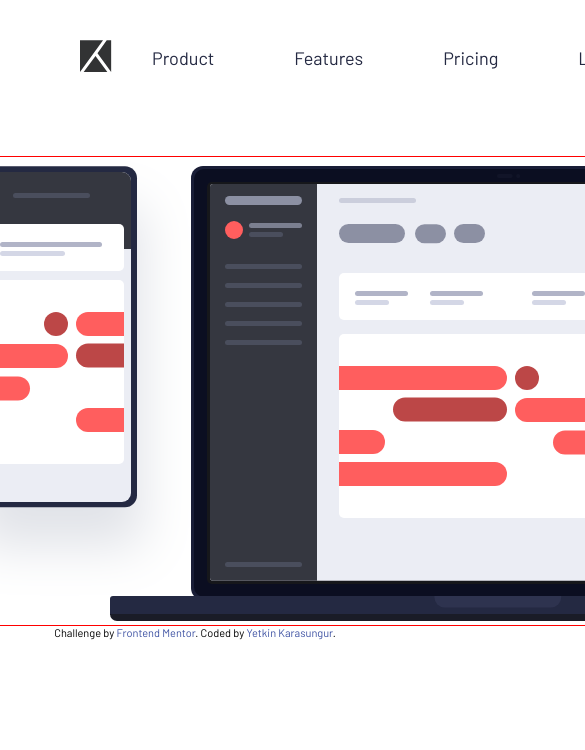
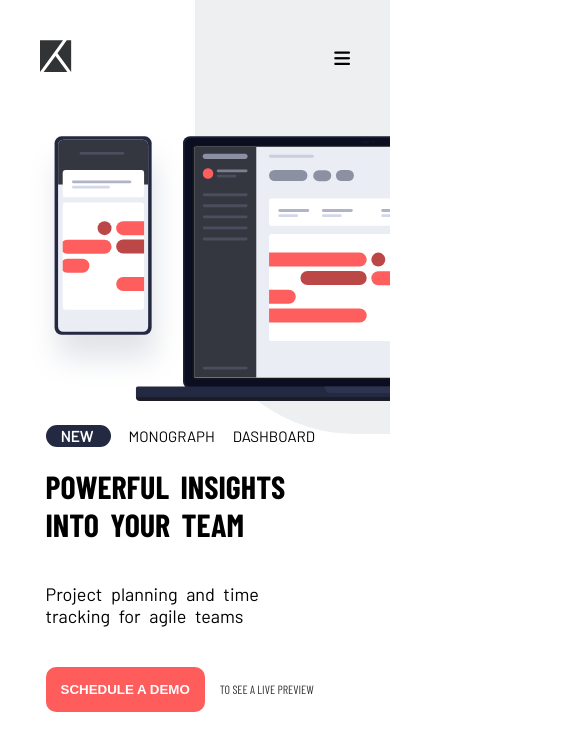
Before and after one commit to yetkinkrsngr/project-tracking-intro-component-master, a plain HTML site: page index.html in a window 390 px wide. Shown: the top 750 px of the page, 585 px wide, since content can reach past the window. Drawn offline with nearby package versions, Linux system fonts and the light colour scheme.

Commit message:
projext done

```diff
--- a/css/style.css
+++ b/css/style.css
@@ -21,9 +21,19 @@ body {
   --GrayishBlue: hsl(231, 7%, 65%);
   --LightGrayishBlue: hsl(207, 33%, 95%);
 }
-
+::-webkit-scrollbar {
+  width: 10px;
+}
+h1 {
+  font-family: "Barlow Condensed", sans-serif;
+}
 /* headings nav action-to call */
 /* font-family: 'Barlow Condensed', sans-serif; */
+main {
+  position: relative;
+  overflow: hidden;
+  max-height: 120vh;
+}
 header {
   padding: 40px;
 }
@@ -43,9 +53,12 @@ nav {
 .menu-ul a {
   color: var(--VeryDarkBlue);
   transition: all 0.5s ease;
+  font-weight: 700;
+  text-transform: uppercase;
 }
 .menu-ul a {
   position: relative;
+  font-family: "Barlow Condensed", sans-serif;
 }
 
 .menu-ul a::before {
@@ -58,36 +71,203 @@ nav {
   background-color: var(--VeryDarkBlue);
   transition: width 0.5s ease;
 }
-
+.link {
+  font-weight: bolder;
+}
 .menu-ul a:hover::before {
   width: 100%;
+}
+#login {
+  opacity: 0.6;
+}
+#login:hover {
+  opacity: 1;
+}
+.icon-menu {
+  display: none;
 }
 .container {
   display: flex;
   justify-content: center;
   align-items: center;
-  margin: 0 auto;
-  max-width: 1440px;
-  width: 100%;
   padding: 0 40px;
-  gap: 60px;
+  overflow: hidden;
+  margin-top: -25px;
 }
 .leftSide {
-  border: 1px solid black;
-  padding: 40px;
+  width: 80%;
+  padding: 20px 40px;
 }
 .leftSide h2 {
+  font-size: 15px;
+  font-weight: 400;
+  margin-bottom: 20px;
+  text-transform: uppercase;
+  word-spacing: 15px;
 }
 #new {
+  background-color: var(--VeryDarkBlue);
+  color: #fff;
+  padding: 2px 15px;
+  border-radius: 35px;
+  font-weight: 700;
+  display: inline-block;
+  width: 65px;
+  cursor: pointer;
+  transition: all 0.5s ease;
+}
+#new:hover {
+  background-color: #fff;
+  color: black;
 }
 .leftSide h1 {
+  text-transform: uppercase;
+  font-size: 78px;
+  font-weight: 700;
+  margin-bottom: 25px;
 }
-.leftSide p {
+.leftSide-p {
+  width: 50%;
+  font-size: 18px;
+  font-weight: 400;
+  margin-bottom: 25px;
+  padding: 15px;
 }
-
+.leftSide-btn {
+  padding: 20px;
+  text-transform: uppercase;
+  font-weight: 700;
+  border-radius: 10px;
+  border: none;
+  background-color: var(--Red);
+  color: #fff;
+  cursor: pointer;
+  transition: all 0.5s ease;
+}
+.leftSide-btn:hover {
+  opacity: 0.8;
+}
+.leftSide-p2 {
+  display: inline-block;
+  margin-left: 5px;
+  text-transform: uppercase;
+  opacity: 0.8;
+  font-family: "Barlow Condensed", sans-serif;
+  font-size: 20px;
+}
 .rightSide {
-  border: 1px solid red;
+  width: 50%;
 }
 .rightSide img {
   margin-left: 150px;
 }
+.bgBlack {
+  position: absolute;
+  width: 800px;
+  height: 800px;
+  background-color: var(--DarkGrayishBlue);
+  z-index: -1;
+  border-radius: 20%;
+  left: 50%;
+  top: -50%;
+  opacity: 0.1;
+}
+.attribution {
+  display: none;
+  font-size: 11px;
+  text-align: center;
+  position: absolute;
+  bottom: 10px;
+  left: 45%;
+}
+.attribution a {
+  color: hsl(228, 45%, 44%);
+}
+.i-r {
+  right: 150px;
+  top: 100px;
+}
+@media (max-width: 500px) {
+  main {
+    max-height: 120vh;
+  }
+  .menu {
+    position: absolute;
+    transition: all 0.5s ease;
+    width: 150px;
+    top: 100px;
+    z-index: 1;
+    right: -300px;
+  }
+  .menu-ul {
+    display: block;
+    text-align: center;
+    background-color: #fff;
+    box-shadow: rgba(100, 100, 111, 0.2) 0px 7px 29px 0px;
+    width: 250px;
+  }
+  .menu-ul li {
+    padding: 20px;
+    text-align: center;
+  }
+  #login {
+    display: inline-block;
+    width: 100%;
+    border-top: 1px solid var(--DarkGrayishBlue);
+    margin-top: 5px;
+    padding-top: 5px;
+  }
+  .icon-menu {
+    display: block;
+  }
+  .close {
+    display: none;
+  }
+  .container {
+    flex-direction: column-reverse;
+  }
+  .rightSide {
+    width: 120%;
+  }
+  .rightSide img {
+    margin-left: 20px;
+    width: 150%;
+  }
+  .leftSide {
+    width: 100%;
+    text-align: left;
+  }
+  .leftSide h2 {
+    display: block;
+    word-spacing: 15px;
+    width: 280px;
+    margin-left: -15%;
+  }
+  .leftSide h1 {
+    font-size: 32px;
+    width: 280px;
+    margin-left: -15%;
+    word-spacing: 5px;
+  }
+  .leftSide-p {
+    width: 280px;
+    margin-left: -15%;
+    padding-left: 0;
+    word-spacing: 5px;
+  }
+  .leftSide-btn {
+    padding: 15px;
+    margin-left: -15%;
+  }
+  .leftSide-p2 {
+    display: inline;
+    position: absolute;
+    margin-top: 15px;
+    font-size: 12px;
+    margin-left: 15px;
+  }
+  .i-r {
+    right: 150px;
+    top: 100px;
+  }
+}
--- a/index.html
+++ b/index.html
@@ -16,43 +16,47 @@
 
     <!-- Feel free to remove these styles or customise in your own stylesheet 👍 -->
     <link rel="stylesheet" href="css/style.css" />
-    <style>
-      .attribution {
-        font-size: 11px;
-        text-align: center;
-      }
-      .attribution a {
-        color: hsl(228, 45%, 44%);
-      }
-    </style>
     <link rel="preconnect" href="https://fonts.googleapis.com" />
     <link rel="preconnect" href="https://fonts.gstatic.com" crossorigin />
     <link
       href="https://fonts.googleapis.com/css2?family=Barlow&family=Barlow+Condensed:wght@400;700&display=swap"
       rel="stylesheet"
     />
+    <script
+      src="https://kit.fontawesome.com/7852e4b612.js"
+      crossorigin="anonymous"
+    ></script>
   </head>
   <body>
+    <main>
       <header>
         <nav>
-        <div class="menu"><img src="images/logo.svg" alt="" /></div>
+          <div class="menu-logo">
+            <a href="#"><img src="images/logo.svg" alt="" /></a>
+          </div>
           <div class="menu">
             <ul class="menu-ul">
-            <li><a href="#">Product</a></li>
-            <li><a href="#">Features</a></li>
-            <li><a href="#">Pricing</a></li>
-            <li><a href="#">Login</a></li>
+              <li><a href="#" class="link">Product</a></li>
+              <li><a href="#" class="link">Features</a></li>
+              <li><a href="#" class="link">Pricing</a></li>
+              <li><a href="#" id="login">Login</a></li>
             </ul>
           </div>
+          <div class="icon-menu">
+            <i class="fa-solid fa-bars" id="hamburger"></i>
         </nav>
       </header>
       <section class="container">
         <div class="leftSide">
           <h2><span id="new">New</span> Monograph Dashboard</h2>
           <h1>Powerful insights into your team</h1>
-        <p>Project planning and time tracking for agile teams</p>
-        <button><a href="#">Schedule a demo</a></button>
-        <p>to see a live preview</p>
+          <p class="leftSide-p">
+            Project planning and time tracking for agile teams
+          </p>
+          <a href="#" class="btn">
+            <button class="leftSide-btn">Schedule a demo</button></a
+          >
+          <p class="leftSide-p2">to see a live preview</p>
         </div>
         <div class="rightSide">
           <img src="images/illustration-devices.svg" alt="" />
@@ -67,6 +71,7 @@
           >. Coded by <a href="#">Yetkin Karasungur</a>.
         </p>
       </footer>
+    </main>
     <script src="js/app.js"></script>
   </body>
 </html>
--- a/js/app.js
+++ b/js/app.js
@@ -0,0 +1,7 @@
+let hamburger = document.querySelector("#hamburger");
+let menu = document.querySelector(".menu");
+hamburger.onclick = () => {
+  menu.classList.toggle("i-r");
+  hamburger.classList.toggle("fa-x");
+  hamburger.classList.toggle("fa-bars");
+};
```
Lines whose indentation alone changed are shown as unchanged.
